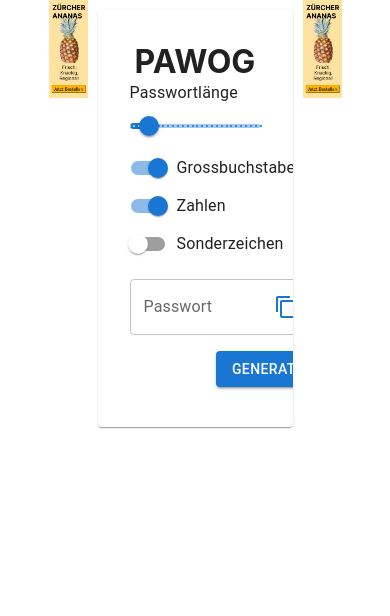
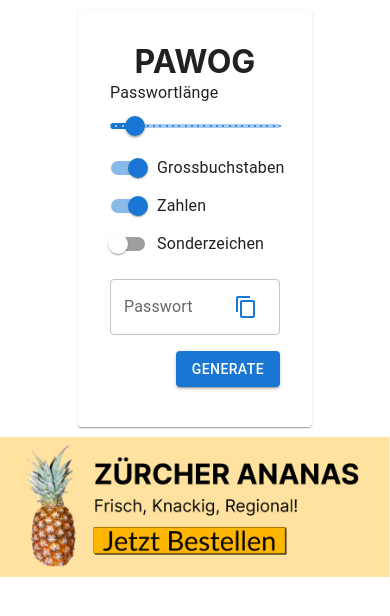
Before and after one commit to norwinx1/pawog, a React (Create React App) app: page / in a window 390 px wide. Shown: the top 616 px of the page. Built offline with nearby package versions, Linux system fonts and the light colour scheme.

Commit message:
on mobile hide side ad and add ad at the bottom

```diff
--- a/src/App.css
+++ b/src/App.css
@@ -23,6 +23,15 @@ h1 {
     justify-content: center;
 }
 
+@media only screen and (max-width: 600px) {
+    .App {
+        width: 100%;
+    }
+    .flexContainer {
+        width: 100%;
+    }
+}
+
 .center {
     display: flex;
     justify-content: center;
@@ -45,6 +54,10 @@ h1 {
     width: 10%;
 }
 
+.horizontalAdContainer {
+    width: 100%;
+}
+
 .adImage {
     max-width: 100%;
 }
--- a/src/App.js
+++ b/src/App.js
@@ -8,11 +8,14 @@ import {
   Switch,
   TextField,
   Typography,
+  useMediaQuery,
+  useTheme,
 } from '@mui/material';
 import { useState } from 'react';
 import CopyToClipboardButton from './CopyToClipboardButton';
 import Pineapple from './pineapple/Pineapple';
 import adImage from './images/Werbung_2.png';
+import adImageHorizontal from './images/Werbung_1.png';
 
 function App() {
   const [buttonContent, setButtonContent] = useState('Generate');
@@ -62,13 +65,21 @@ function App() {
     return new Promise((resolve) => setTimeout(resolve, time));
   };
 
+  const theme = useTheme();
+  const isMobile = useMediaQuery(theme.breakpoints.down('sm'));
+
   return (
+    <div>
       <div className={'flexContainer'}>
+        {!isMobile ? (
           <div className={'adContainer'}>
             <a href="https://youtu.be/_ycWeIJD9wg?t=2" target={'_blank'}>
               <img src={adImage} className={'adImage'} />
             </a>
           </div>
+        ) : (
+          ''
+        )}
         <div className="App">
           <Card>
             <div className={'center'}>
@@ -132,11 +143,25 @@ function App() {
             </FormGroup>
           </Card>
         </div>
+        {!isMobile ? (
           <div className={'adContainer'}>
             <a href={'https://www.youtube.com/watch?v=dQw4w9WgXcQ'} target={'_blank'}>
               <img src={adImage} className={'adImage'} />
             </a>
           </div>
+        ) : (
+          ''
+        )}
+      </div>
+      {isMobile ? (
+        <div className={'horizontalAdContainer'}>
+          <a href={'https://www.youtube.com/watch?v=dQw4w9WgXcQ'} target={'_blank'}>
+            <img src={adImageHorizontal} className={'adImage'} />
+          </a>
+        </div>
+      ) : (
+        ''
+      )}
     </div>
   );
 }
```
Lines whose indentation alone changed are shown as unchanged.
